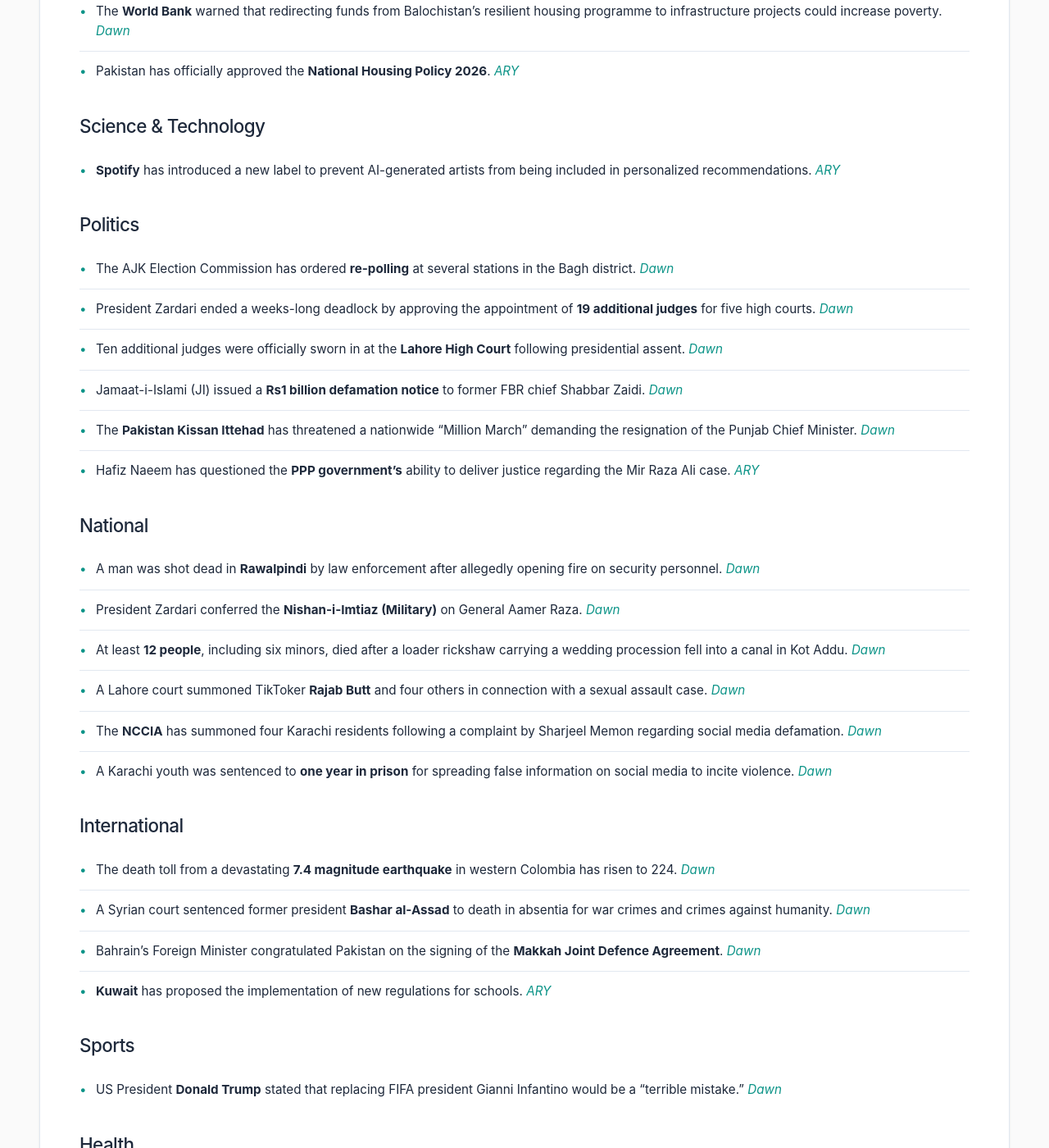
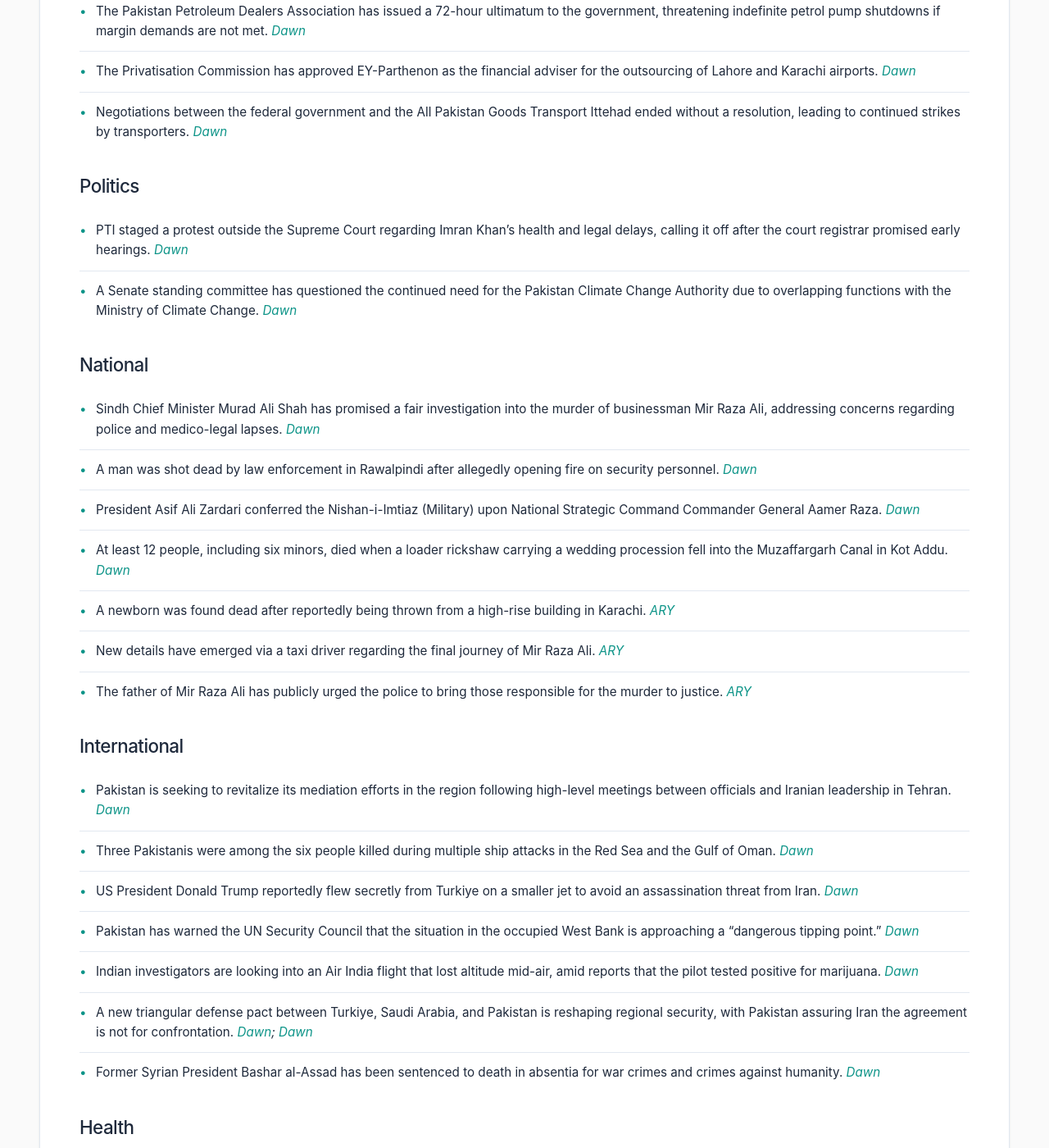
Before and after one commit to zsubzwary/news, a Jekyll site: the page built from en/index.md, in a window 1280 px wide and 1400 px high, scrolled down 515 px. Shown: the whole window at 82% size. Built offline with Jekyll 4.4.1, drawn with Linux system fonts in a browser that asks for light colours; some web fonts are replaced; comment, search, counter and statistics services are not loaded; some of the changed text lies outside the part shown.

Commit message:
DateTime; 2026-08-12T04:03:33.151Z

```diff
--- a/en/index.md
+++ b/en/index.md
@@ -4,51 +4,45 @@ title: Pakistan News Briefing
 lang: en
 ---
 
-Published at: 11-Aug-2026 21:04PKT
+Published at: 12-Aug-2026 09:03PKT
 
 Time to read: 4 mins
 
 ### Economy
-- Goods transporters to continue their strike as negotiations with the federal government ended without a resolution. *[Dawn](https://www.dawn.com/news/2022155/goods-transporters-to-continue-strike-as-negotiations-with-govt-end-without-resolution)*
-- The **World Bank** warned that redirecting funds from Balochistan's resilient housing programme to infrastructure projects could increase poverty. *[Dawn](https://www.dawn.com/news/2022053/world-bank-unhappy-over-fund-diversion-from-balochistan)*
-- Pakistan has officially approved the **National Housing Policy 2026**. *[ARY](https://arynews.tv/pakistan-approves-national-housing-policy-2026)*
-
-### Science & Technology
-- **Spotify** has introduced a new label to prevent AI-generated artists from being included in personalized recommendations. *[ARY](https://arynews.tv/spotify-bans-ai-generated-artists-from-recommendations)*
+- The government has reduced the petrol price by Rs1.70 while increasing the high-speed diesel price by Rs1.39. *[Dawn](https://www.dawn.com/news/2022180/govt-cuts-petrol-price-by-rs170-raises-high-speed-diesel-by-rs139)*
+- The Pakistan Petroleum Dealers Association has issued a 72-hour ultimatum to the government, threatening indefinite petrol pump shutdowns if margin demands are not met. *[Dawn](https://www.dawn.com/news/2022267/petroleum-dealers-issue-72-hour-ultimatum)*
+- The Privatisation Commission has approved EY-Parthenon as the financial adviser for the outsourcing of Lahore and Karachi airports. *[Dawn](https://www.dawn.com/news/2022170/privatisation-commission-approves-financial-adviser-for-outsourcing-karachi-lahore-airports)*
+- Negotiations between the federal government and the All Pakistan Goods Transport Ittehad ended without a resolution, leading to continued strikes by transporters. *[Dawn](https://www.dawn.com/news/2022155/goods-transporters-to-continue-strike-as-negotiations-with-govt-end-without-resolution)*
 
 ### Politics
-- The AJK Election Commission has ordered **re-polling** at several stations in the Bagh district. *[Dawn](https://www.dawn.com/news/2022158/re-polling-set-for-aug-15-at-some-polling-stations-in-two-bagh-constituencies-of-ajk)*
-- President Zardari ended a weeks-long deadlock by approving the appointment of **19 additional judges** for five high courts. *[Dawn](https://www.dawn.com/news/2022098/president-zardari-approves-additional-judges-appointments-to-high-courts-ending-weeks-long-deadlock)*
-- Ten additional judges were officially sworn in at the **Lahore High Court** following presidential assent. *[Dawn](https://www.dawn.com/news/2022156/10-additional-judges-sworn-in-at-lhc-after-presidents-go-ahead)*
-- Jamaat-i-Islami (JI) issued a **Rs1 billion defamation notice** to former FBR chief Shabbar Zaidi. *[Dawn](https://www.dawn.com/news/2022128/ji-sends-rs1bn-defamation-notice-to-ex-fbr-chief-shabbar-zaidi)*
-- The **Pakistan Kissan Ittehad** has threatened a nationwide "Million March" demanding the resignation of the Punjab Chief Minister. *[Dawn](https://www.dawn.com/news/2022038/farmers-threaten-protest-march-to-save-agriculture)*
-- Hafiz Naeem has questioned the **PPP government's** ability to deliver justice regarding the Mir Raza Ali case. *[ARY](https://arynews.tv/mir-raza-ali-case-hafiz-naeem-questions-ppp-govt)*
+- PTI staged a protest outside the Supreme Court regarding Imran Khan's health and legal delays, calling it off after the court registrar promised early hearings. *[Dawn](https://www.dawn.com/news/2022272/pti-protests-outside-supreme-court-over-imrans-health-pending-cases)*
+- A Senate standing committee has questioned the continued need for the Pakistan Climate Change Authority due to overlapping functions with the Ministry of Climate Change. *[Dawn](https://www.dawn.com/news/2022289/senate-panel-questions-need-for-climate-change-authority)*
 
 ### National
-- A man was shot dead in **Rawalpindi** by law enforcement after allegedly opening fire on security personnel. *[Dawn](https://www.dawn.com/news/2022145/man-shot-dead-on-rawalpindis-mall-road-after-opening-fire-on-security-personnel)*
-- President Zardari conferred the **Nishan-i-Imtiaz (Military)** on General Aamer Raza. *[Dawn](https://www.dawn.com/news/2022162/president-zardari-confers-nishan-i-imtiaz-on-national-strategic-command-commander-gen-aamer-raza)*
-- At least **12 people**, including six minors, died after a loader rickshaw carrying a wedding procession fell into a canal in Kot Addu. *[Dawn](https://www.dawn.com/news/2022151/at-least-12-dead-as-loader-rickshaw-carrying-wedding-procession-falls-into-canal-in-kot-addu)*
-- A Lahore court summoned TikToker **Rajab Butt** and four others in connection with a sexual assault case. *[Dawn](https://www.dawn.com/news/2022141/lahore-court-sets-august-18-to-indict-tiktoker-rajab-butt-4-others-in-sexual-assault-case)*
-- The **NCCIA** has summoned four Karachi residents following a complaint by Sharjeel Memon regarding social media defamation. *[Dawn](https://www.dawn.com/news/2022114/nccia-summons-4-individuals-on-sharjeel-memons-complaint-in-connection-with-mir-razas-case)*
-- A Karachi youth was sentenced to **one year in prison** for spreading false information on social media to incite violence. *[Dawn](https://www.dawn.com/news/2022016/karachi-youth-jailed-for-one-year-for-spreading-false-fabricated-information-on-social-media-to-incite-violence)*
+- Sindh Chief Minister Murad Ali Shah has promised a fair investigation into the murder of businessman Mir Raza Ali, addressing concerns regarding police and medico-legal lapses. *[Dawn](https://www.dawn.com/news/2022195/murad-vows-action-over-police-medico-legal-lapses-as-mir-raza-murder-probe-progresses)*
+- A man was shot dead by law enforcement in Rawalpindi after allegedly opening fire on security personnel. *[Dawn](https://www.dawn.com/news/2022145/man-shot-dead-on-rawalpindis-mall-road-after-opening-fire-on-security-personnel)*
+- President Asif Ali Zardari conferred the Nishan-i-Imtiaz (Military) upon National Strategic Command Commander General Aamer Raza. *[Dawn](https://www.dawn.com/news/2022162/president-zardari-confers-nishan-i-imtiaz-on-national-strategic-command-commander-gen-aamer-raza)*
+- At least 12 people, including six minors, died when a loader rickshaw carrying a wedding procession fell into the Muzaffargarh Canal in Kot Addu. *[Dawn](https://www.dawn.com/news/2022151/at-least-12-dead-as-loader-rickshaw-carrying-wedding-procession-falls-into-canal-in-kot-addu)*
+- A newborn was found dead after reportedly being thrown from a high-rise building in Karachi. *[ARY](https://arynews.tv/karachi-gulshan-e-iqbal-case)*
+- New details have emerged via a taxi driver regarding the final journey of Mir Raza Ali. *[ARY](https://arynews.tv/mir-raza-ali-a-timeline-of-his-last-ride)*
+- The father of Mir Raza Ali has publicly urged the police to bring those responsible for the murder to justice. *[ARY](https://arynews.tv/mir-raza-ali-father-urges-police-to-bring-killers-to-justice)*
 
 ### International
-- The death toll from a devastating **7.4 magnitude earthquake** in western Colombia has risen to 224. *[Dawn](https://www.dawn.com/news/2022111/colombia-earthquake-death-toll-surges-to-224-as-search-for-survivors-continues)*
-- A Syrian court sentenced former president **Bashar al-Assad** to death in absentia for war crimes and crimes against humanity. *[Dawn](https://www.dawn.com/news/2022132/ousted-syrian-president-bashar-al-assad-sentenced-to-death-in-absentia)*
-- Bahrain's Foreign Minister congratulated Pakistan on the signing of the **Makkah Joint Defence Agreement**. *[Dawn](https://www.dawn.com/news/2022117/bahrain-fm-congratulates-dar-on-makkah-defence-pact-expresses-desire-to-visit-pakistan)*
-- **Kuwait** has proposed the implementation of new regulations for schools. *[ARY](https://arynews.tv/kuwait-proposes-new-regulations-for-schools)*
-
-### Sports
-- US President **Donald Trump** stated that replacing FIFA president Gianni Infantino would be a "terrible mistake." *[Dawn](https://www.dawn.com/news/2022126/trump-says-would-be-terrible-mistake-to-oust-embattled-fifa-president-infantino)*
+- Pakistan is seeking to revitalize its mediation efforts in the region following high-level meetings between officials and Iranian leadership in Tehran. *[Dawn](https://www.dawn.com/news/2022296/islamabad-looking-to-breathe-new-life-into-mediation-push)*
+- Three Pakistanis were among the six people killed during multiple ship attacks in the Red Sea and the Gulf of Oman. *[Dawn](https://www.dawn.com/news/2022293/3-pakistanis-die-as-multiple-ships-attacked-in-gulf-waters)*
+- US President Donald Trump reportedly flew secretly from Turkiye on a smaller jet to avoid an assassination threat from Iran. *[Dawn](https://www.dawn.com/news/2022270/trump-secretly-flew-smaller-jet-out-of-turkiye-amid-iran-threat-washington-post)*
+- Pakistan has warned the UN Security Council that the situation in the occupied West Bank is approaching a "dangerous tipping point." *[Dawn](https://www.dawn.com/news/2022274/pakistan-warns-un-security-council-of-tipping-point-in-occupied-west-bank)*
+- Indian investigators are looking into an Air India flight that lost altitude mid-air, amid reports that the pilot tested positive for marijuana. *[Dawn](https://www.dawn.com/news/2022171/india-probes-flight-plunge-as-pilot-faces-drug-test-scrutiny)*
+- A new triangular defense pact between Turkiye, Saudi Arabia, and Pakistan is reshaping regional security, with Pakistan assuring Iran the agreement is not for confrontation. *[Dawn](https://www.dawn.com/news/2022309/new-regional-security-order); [Dawn](https://www.dawn.com/news/2022312/mideast-outreach)*
+- Former Syrian President Bashar al-Assad has been sentenced to death in absentia for war crimes and crimes against humanity. *[Dawn](https://www.dawn.com/news/2022132/ousted-syrian-president-bashar-al-assad-sentenced-to-death-in-absentia)*
 
 ### Health
-- Hospitals in **Lahore** are reporting a surge in gastroenteritis patients, with some cases involving severe complications like kidney failure. *[Dawn](https://www.dawn.com/news/2022148/lahore-hospitals-report-surge-in-gastroenteritis-patients-amid-conflicting-outbreak-reports)*
-- The **US** has finalized new guidance on freshly cut produce following salmonella and cyclosporiasis outbreaks. *[ARY](https://arynews.tv/us-new-guidance-on-produce-salmonella-%e2%81%a0cyclosporiasis-outbreak)*
-- A **beef recall** has been issued for certain products in the United States. *[ARY](https://arynews.tv/beef-recalled-in-us-see-the-affected-products)*
+- Hospitals in Lahore are reporting a surge in gastroenteritis patients, with some cases resulting in severe complications like kidney failure. *[Dawn](https://www.dawn.com/news/2022148/lahore-hospitals-report-surge-in-gastroenteritis-patients-amid-conflicting-outbreak-reports)*
 
 ### Other
-- Pakistani students have received their **CIE AS and A Level** results for the June 2026 series. *[Dawn](https://www.dawn.com/news/2022121/not-an-ordinary-year-pakistani-students-receive-their-cie-as-amp-a-level-results-for-june-series)*
-- Pakistan and the United States have **renewed** the landmark Fulbright-HEC partnership. *[ARY](https://arynews.tv/pakistan-and-united-states-renew-fulbright-hec-partnership)*
-- A new mod for **'Assassin's Creed Black Flag Resynced'** has restored a fan-favorite unarmed combat feature. *[ARY](https://arynews.tv/assassins-creed-black-flag-resynced-mod-restores-unarmed-combat-feature)*
-- Rumors surrounding **Taylor Swift's** wedding dress are driving engagement among bridal brands. *[ARY](https://arynews.tv/taylor-swift-wedding-dress-buzz-gets-bridal-brands-talking)*
-- Social media buzz continues regarding whether **Kylie Jenner and Timothée Chalamet** attended a wedding for Tom Holland and Zendaya. *[ARY](https://arynews.tv/kylie-jenner-timothee-chalamet-attended-tom-holland-and-zendaya-wedding)*
+- Nicholas Hoult has been cast in the role of Gilderoy Lockhart for the upcoming 'Harry Potter' reboot. *[ARY](https://arynews.tv/nicholas-hoult-takes-on-role-of-gilderoy-lockhart-in-harry-potter)*
+- Showrunner Ryan Condal confirmed that 'House of the Dragon' Season 4 is currently progressing on schedule. *[ARY](https://arynews.tv/house-of-the-dragon-season-4-progressing-on-schedule-confirms-showrunner-ryan-condal)*
+- Actor Govinda recently shared reflections on his marriage with Sunita Ahuja. *[ARY](https://arynews.tv/govinda-reflects-on-sunita-ahujas-loving-abuse-in-marriage)*
+- A major UK-Ireland power project was forced to reroute around a memorial for the fictional character Dobby. *[ARY](https://arynews.tv/potterheads-force-430m-uk-ireland-power-project-to-reroute-around-dobbys-memorial)*
+- Fans are mourning the death of Jackie, the famous Big Bear eagle. *[ARY](https://arynews.tv/big-bear-eagle-jackie-dies-leaving-livestream-fans-heartbroken)*
+- Stassie Karanikolaou made an appearance to make up for missing Kylie Jenner's birthday. *[ARY](https://arynews.tv/stassie-karanikolaou-makes-up-for-skipping-kylie-jenners-birthday)*
```
